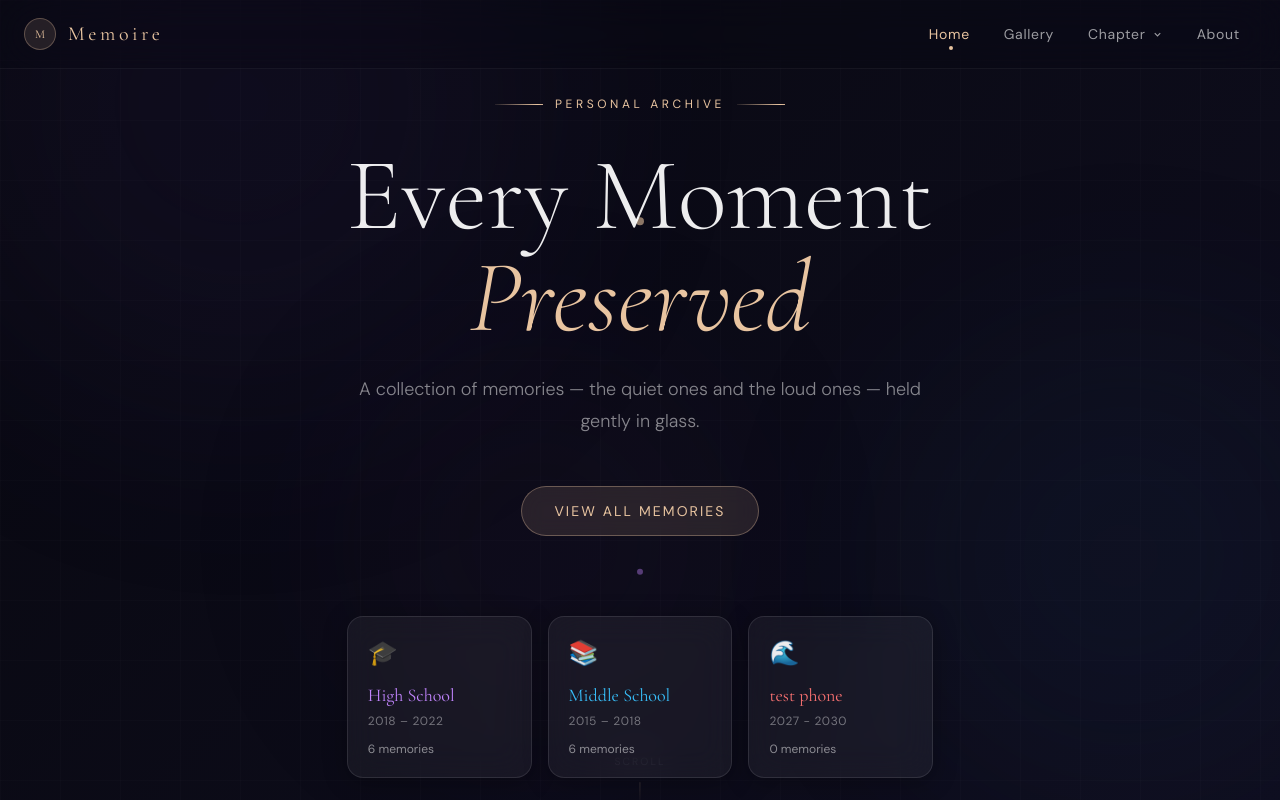
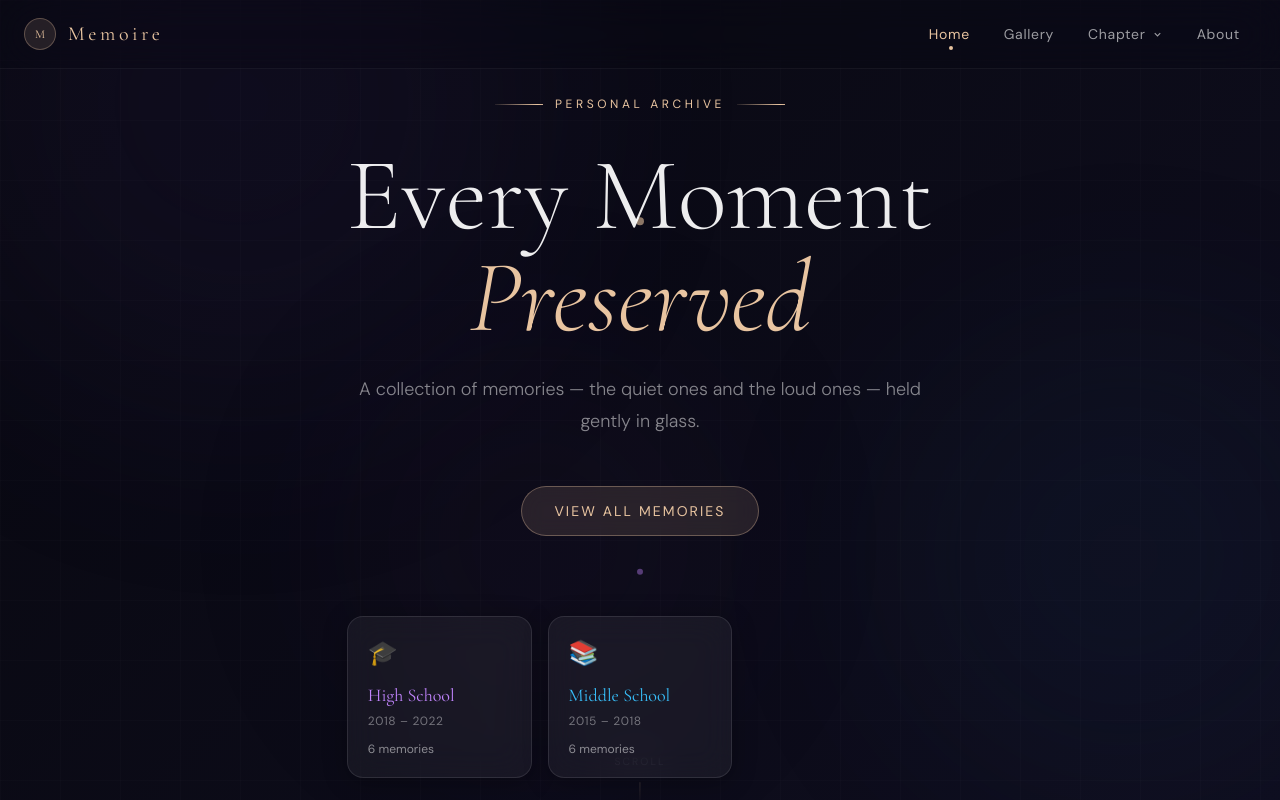
Before and after one commit to dearlyfebrianos/Memoire, a React (Vite) app: page / in a window 1280 px wide. Shown: the top 800 px of the page. Built offline with nearby package versions, Linux system fonts and the light colour scheme; the HTML template or start-up script is replaced by a standard one.

Commit message:
📸 Update photos.js — 17/2/2026, 17.36.27

```diff
--- a/src/data/photos.js
+++ b/src/data/photos.js
@@ -133,19 +133,6 @@ export const chapters = [
         tags: ["milestone", "farewell"],
       }
     ],
-  },
-  {
-    id: "test-phone",
-    label: "test phone",
-    slug: "test-phone",
-    years: "2027 - 2030",
-    description: "TENTANG SAYA DIKAPAL TANKER",
-    coverGradient: "from-slate-900/40 to-gray-900/30",
-    accentColor: "#f87171",
-    emoji: "🌊",
-    photos: [
-
-    ],
   }
 ];
 
```
